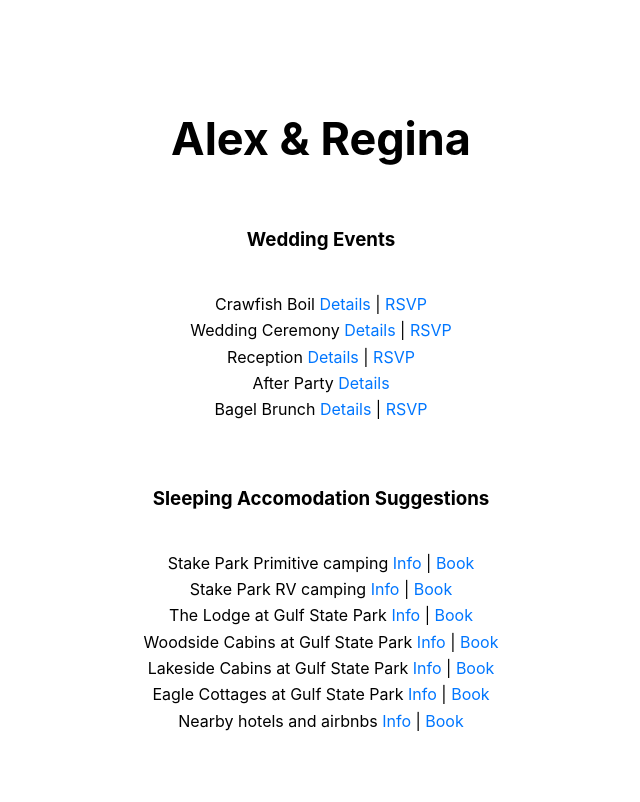
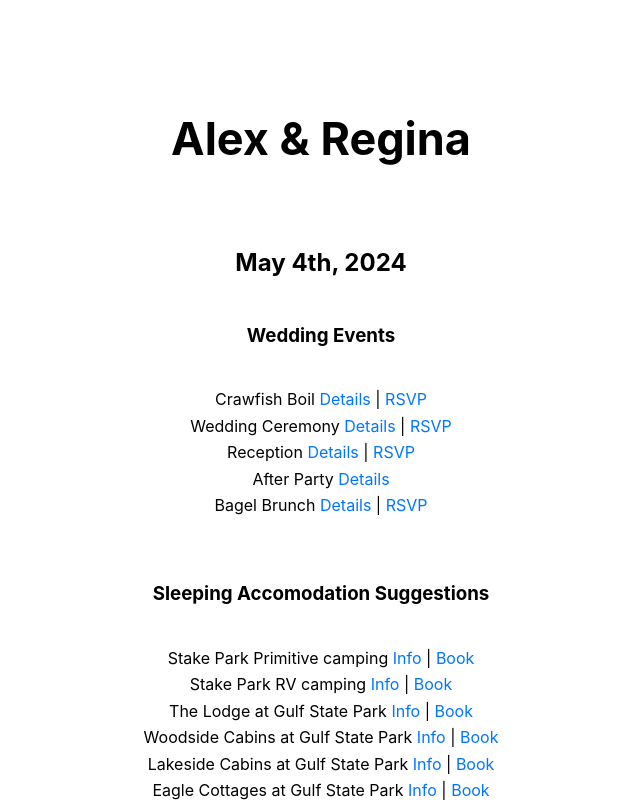
Before and after one commit to Human-Coop/create-react-app, a React (Create React App) app: page / in a window 1280 px wide. Shown: the top 802 px of the page, without its empty margins (319-959 px from the left). Built offline with nearby package versions, Linux system fonts and the light colour scheme; no server answers.

Commit message:
add date

```diff
--- a/src/App.js
+++ b/src/App.js
@@ -215,6 +215,7 @@ function App() {
   return (
     <main>
       <h1>Alex &#38; Regina</h1>
+      <h2>May 4th, 2024</h2>
       <h3>
         Wedding Events
       </h3>
```
